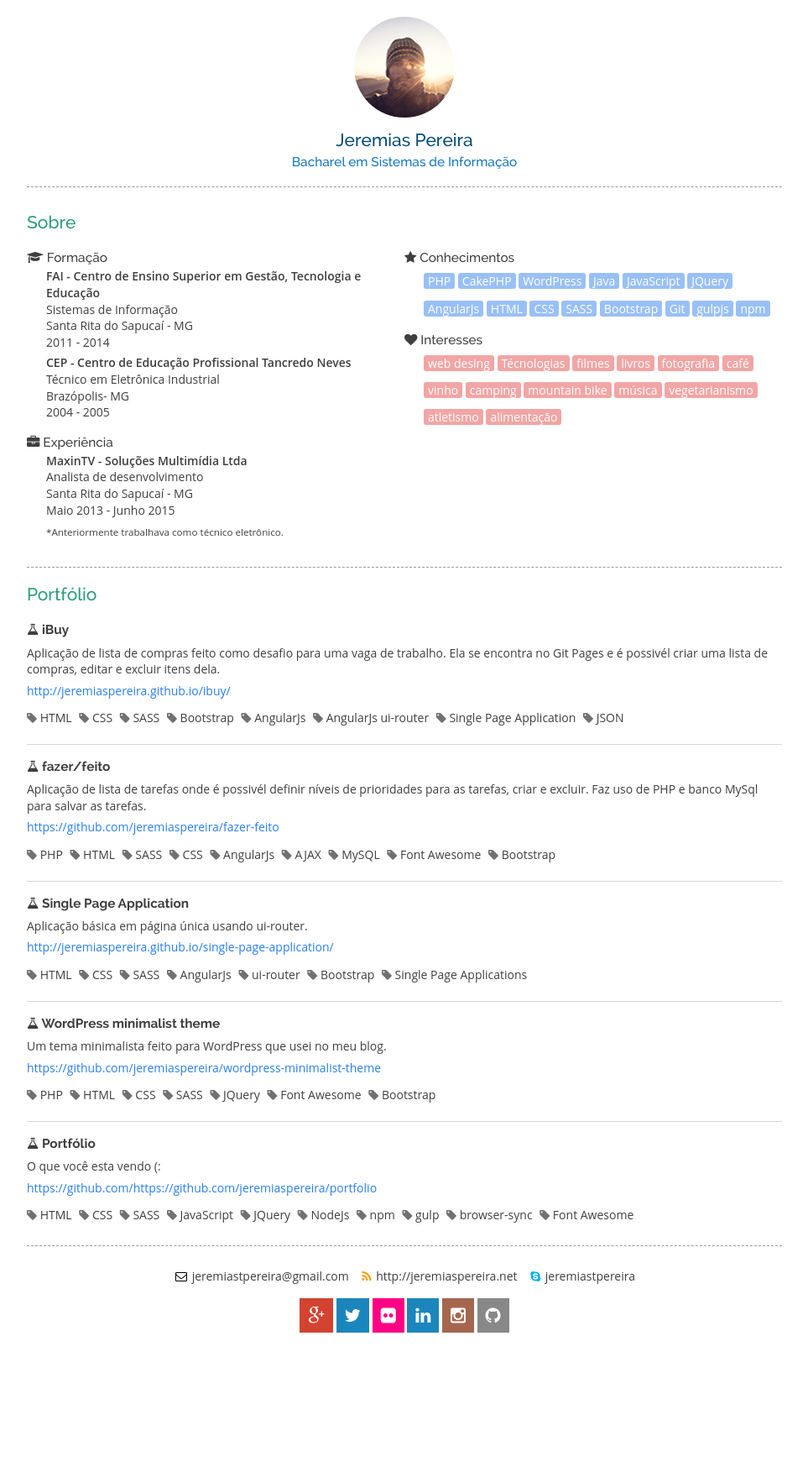
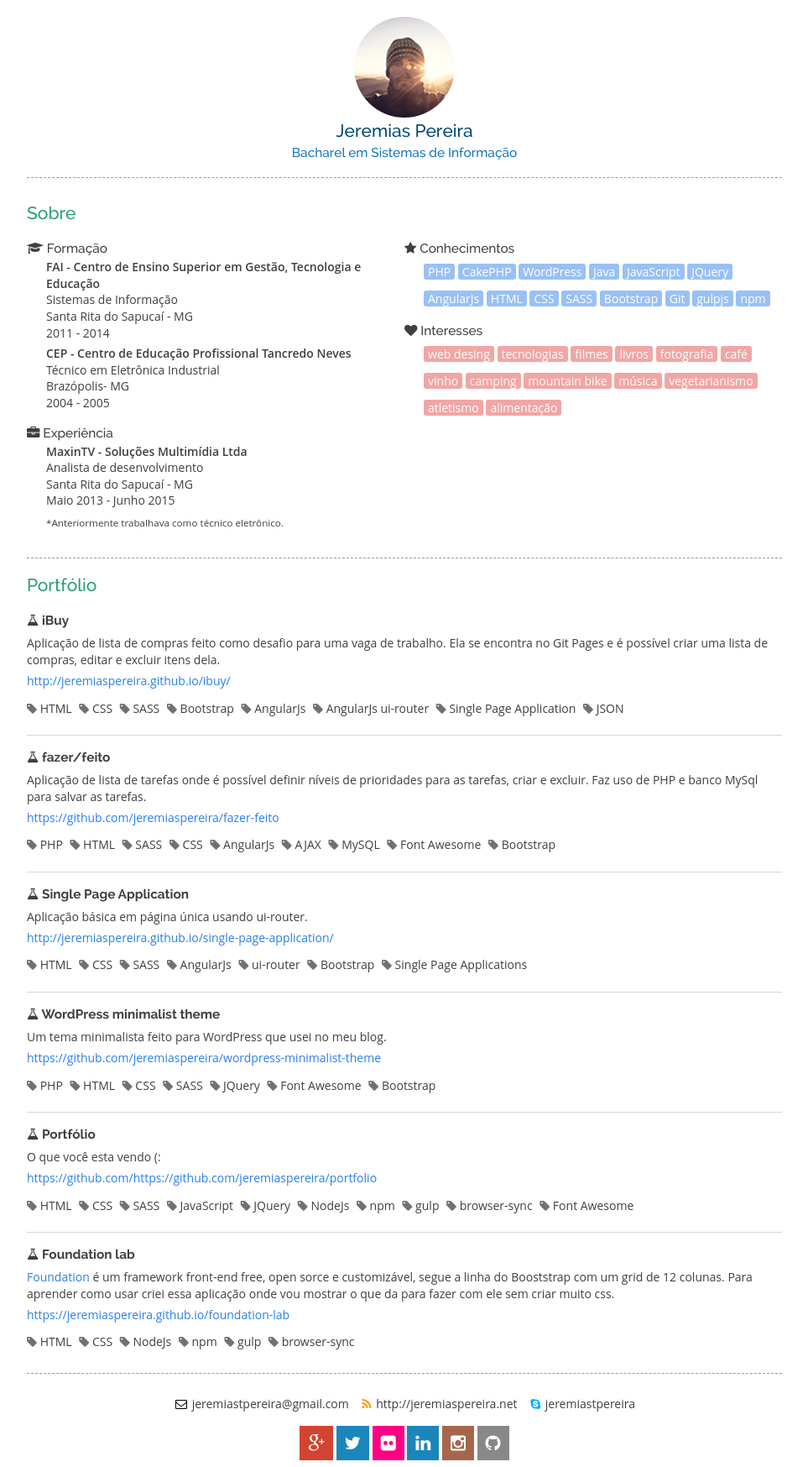
Before and after one commit to jeremiaspereira/portfolio, a website: page index.html in a window 1280 px wide. Shown: the whole page at 84% size, without its empty margins (158-1121 px from the left). Before the commit the page ends 1595 px from the top, so only its background shows below. Drawn offline with Linux system fonts and the light colour scheme.

Commit message:
- Correções diversas - Novo app foundation lab

```diff
--- a/index.html
+++ b/index.html
@@ -26,7 +26,7 @@
   <body>
     <section class="main">
         <article class="avatar">
-          <img src="assets/img/avatar.png" alt="Avatar" title="Pedra da Mina - 2012 ">
+          <div class="img"></div>
           <h3>Jeremias Pereira</h3>
           <h4>Bacharel em Sistemas de Informação</h4>
         </article>
@@ -89,7 +89,7 @@
             <div class="subcontent">
               <div class="tags interests">
                 <span>web desing</span>
-                <span>Técnologias</span>
+                <span>tecnologias</span>
                 <span>filmes</span>
                 <span>livros</span>
                 <span>fotografia</span>
@@ -114,7 +114,7 @@
             <li>
               <h4><i class="fa fa-flask"></i> iBuy</h4>
               <div class="description">
-                <p>Aplicação de lista de compras feito como desafio para uma vaga de trabalho. Ela se encontra no Git Pages e é possivél criar uma lista de compras, editar e excluir itens dela. </p>
+                <p>Aplicação de lista de compras feito como desafio para uma vaga de trabalho. Ela se encontra no Git Pages e é possível criar uma lista de compras, editar e excluir itens dela. </p>
                 <a href="http://jeremiaspereira.github.io/ibuy/" target="_brank">http://jeremiaspereira.github.io/ibuy/</a>
               </div>
               <div class="tags">
@@ -132,7 +132,7 @@
             <li>
               <h4><i class="fa fa-flask"></i> fazer/feito</h4>
               <div class="description">
-                <p>Aplicação de lista de tarefas onde é possivél definir níveis de prioridades para as tarefas, criar e excluir. Faz uso de PHP e banco MySql para salvar as tarefas.</p>
+                <p>Aplicação de lista de tarefas onde é possível definir níveis de prioridades para as tarefas, criar e excluir. Faz uso de PHP e banco MySql para salvar as tarefas.</p>
                 <a href="https://github.com/jeremiaspereira/fazer-feito" target="_brank">https://github.com/jeremiaspereira/fazer-feito</a>
               </div>
               <div class="tags">
@@ -201,6 +201,21 @@
                 <span><i class="fa fa-tag"></i> Font Awesome</span>
               </div>
             </li>
+            <li>
+              <h4><i class="fa fa-flask"></i> Foundation lab</h4>
+              <div class="description">
+                <p><a href="http://foundation.zurb.com/" target="_brank">Foundation</a> é um framework front-end free, open sorce e customizável, segue a linha do Booststrap com um grid de 12 colunas. Para aprender como usar criei essa aplicação onde vou mostrar o que da para fazer com ele sem criar muito css. </p>
+                <a href=" https://jeremiaspereira.github.io/foundation-lab" target="_brank"> https://jeremiaspereira.github.io/foundation-lab</a>
+              </div>
+              <div class="tags">
+                <span><i class="fa fa-tag"></i> HTML</span>
+                <span><i class="fa fa-tag"></i> CSS</span>
+                <span><i class="fa fa-tag"></i> NodeJs</span>
+                <span><i class="fa fa-tag"></i> npm</span>
+                <span><i class="fa fa-tag"></i> gulp</span>
+                <span><i class="fa fa-tag"></i> browser-sync</span>
+              </div>
+            </li>
           </ul>
         </article>
         <hr class="accent">
--- a/src/sass/style.scss
+++ b/src/sass/style.scss
@@ -191,6 +191,17 @@ article{
   }
 }
 
+.img{
+  background:url("../img/avatar.png");
+  width:120px;
+  height:120px;
+  border-radius:100%;
+  margin:auto;
+  &:hover{
+    background:url("../img/avatar2.png");
+  }
+}
+
 .about{
   .tags span{
     background: #99C0F6;
```
Also changed, not shown: assets/css/style.css, assets/img/avatar2.png (added).
